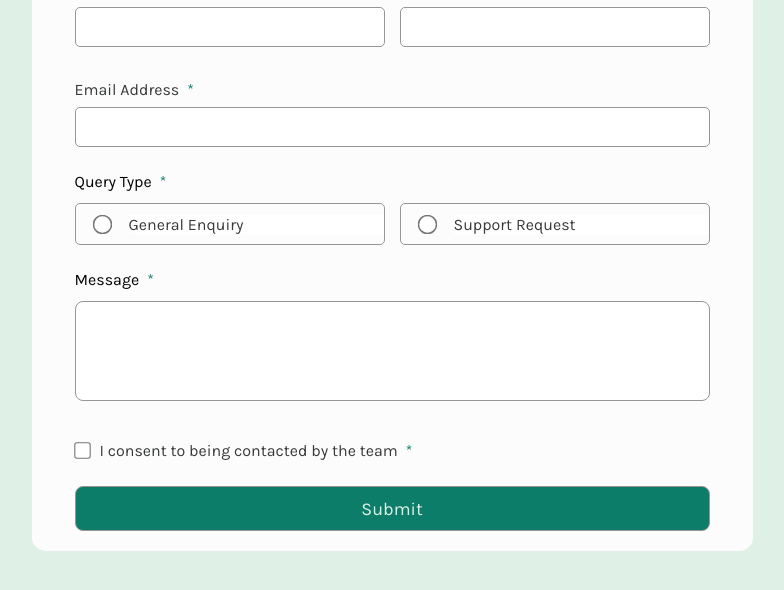
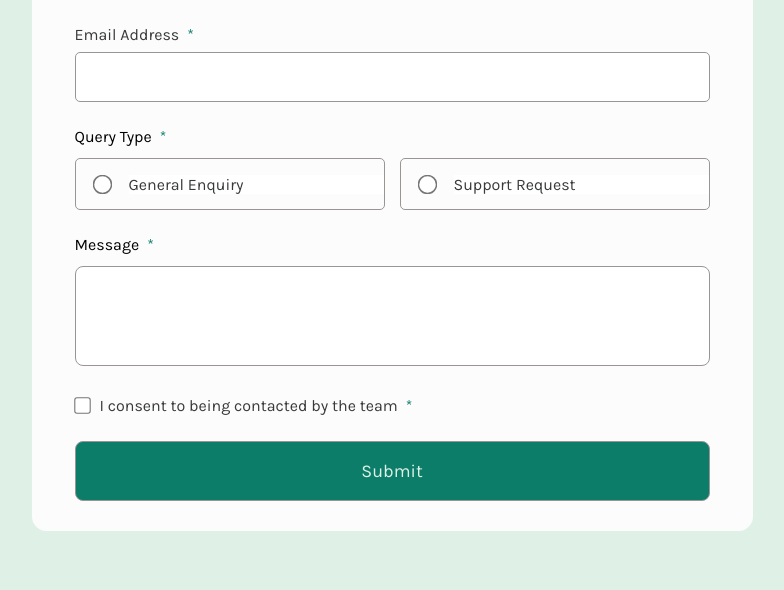
Before and after one commit to God55-lgtm/Contact-form, a plain HTML site: page index.html in a window 1280 px wide. Shown: the part 322-912 px from the top of the page, without its empty margins (248-1032 px from the left). Drawn offline with Linux system fonts and the light colour scheme.

Commit message:
Ya papi ya

```diff
--- a/styles.css
+++ b/styles.css
@@ -46,10 +46,10 @@ body {
     width: 90%;
     height: auto;
     flex-direction: column;
-    margin: 200px auto;
+    margin: 125px auto;
     border-radius: 2%;
     gap: 2rem;
-    padding: 20px;
+    padding: 30px;
     box-sizing: border-box;
 }
 
@@ -89,7 +89,7 @@ h1 {
 .name-information input,
 .lastName-information input {
     width: 310px;
-    height: 40px;
+    height: 50px;
     border-radius: 5px;
     border: var(--estilo-borde);
     padding: 0 15px;
@@ -111,7 +111,7 @@ h1 {
 
 .email input {
     width: 100%;
-    height: 40px;
+    height: 50px;
     border: var(--estilo-borde);
     border-radius: 5px;
     padding: 0 15px;
@@ -141,7 +141,7 @@ input[type="radio"] {
 .opcion1,
 .opcion2 {
     width: 100%;
-    height: 40px;
+    height: 50px;
     margin-left: 0;
     border-radius: 5px;
     display: flex;
@@ -196,7 +196,7 @@ input[type="radio"] {
     padding: 0;
     border: var(--estilo-borde);
     color: var(--grey-letras);
-    padding: 15px;
+    padding: 10px;
     box-sizing: border-box;
 
 }
@@ -222,7 +222,7 @@ textarea {
 
 /* Checkbox */
 .checkbox {
-    margin-top: 20px;
+    margin-top: 10px;
     display: flex;
     justify-content: flex-start;
     margin-left: 0;
@@ -263,7 +263,7 @@ input[type="checkbox"] {
 /* Submit */
 .submit-button {
     width: 100%;
-    height: 45px;
+    height: 60px;
     border-radius: 8px;
     font-size: 18px;
     color: hsl(148, 38%, 91%);
```
